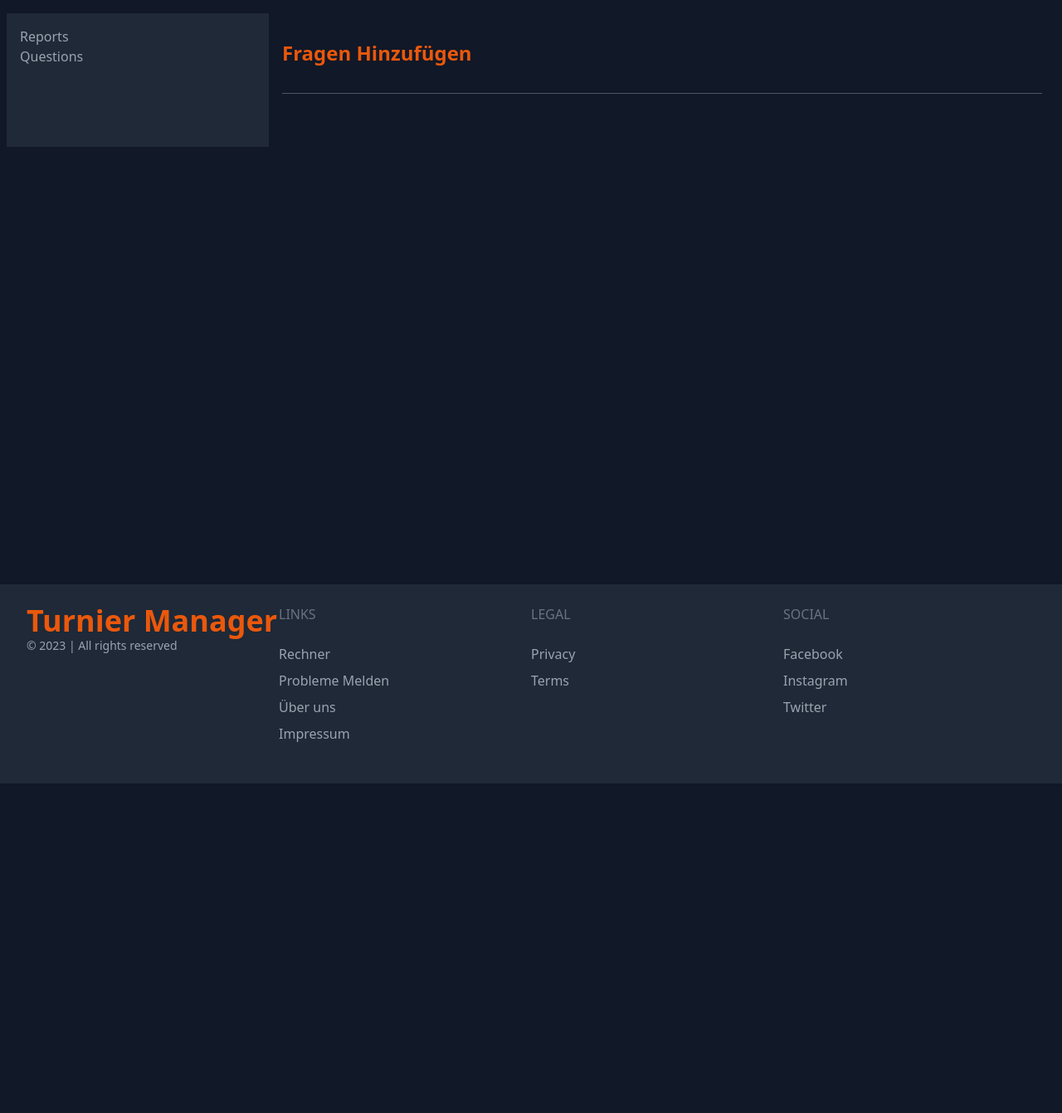
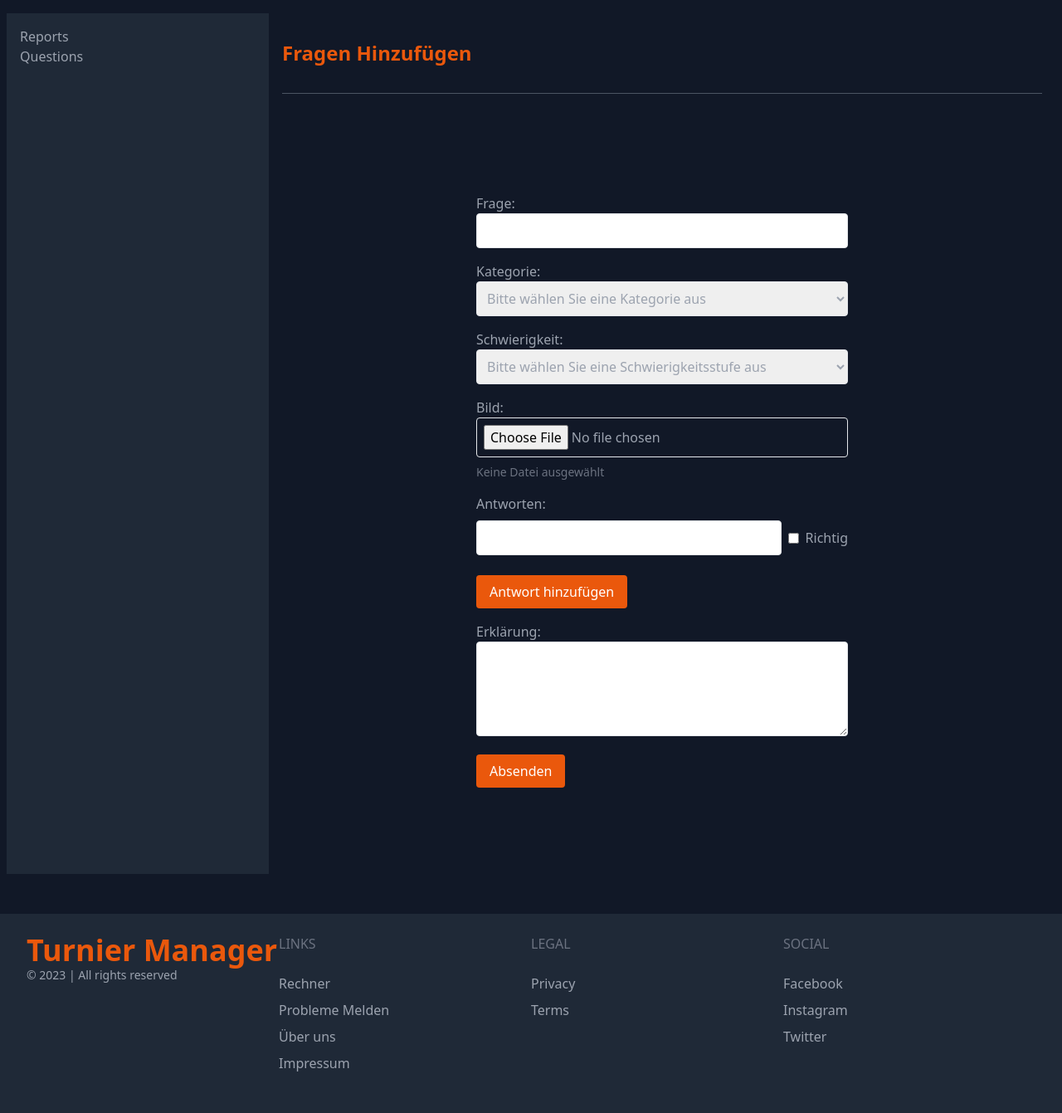
Before and after one commit to FischLord/PACEr, a Flask app: page /addQuestion in a window 1280 px wide. Shown: the part 140-1481 px from the top of the page at 83% size. Before the commit the page ends 1084 px from the top, so only its background shows below. Run offline with Flask 2, Linux system fonts and the light colour scheme; style sheets or scripts are compiled from the project's sources.

Commit message:
grundlegendes formular gebastelt

```diff
--- /dev/null
+++ b/TurnierManager/static/js/quiz/addQuestion.js
@@ -0,0 +1,65 @@
+document.addEventListener("DOMContentLoaded", function() {
+    const answersContainer = document.getElementById("answersContainer");
+    const addAnswerButton = document.getElementById("addAnswer");
+
+    let answerCount = 1;
+
+    addAnswerButton.addEventListener("click", function() {
+      const newInput = document.createElement("input");
+      newInput.className = "w-full p-2 border rounded mb-2 mr-2";
+      newInput.type = "text";
+      newInput.name = "answers[]";
+      newInput.required = true;
+
+      const newCheckbox = document.createElement("input");
+      newCheckbox.className = "mr-2";
+      newCheckbox.type = "checkbox";
+      newCheckbox.name = `correct_answers[${answerCount}]`;
+      newCheckbox.value = answerCount;
+
+      const answerWrapper = document.createElement("div");
+      answerWrapper.className = "flex items-center mb-2";
+      answerWrapper.appendChild(newInput);
+
+      // Die Checkbox und das Label direkt nach dem Input platzieren
+      answerWrapper.appendChild(newCheckbox);
+      answerWrapper.appendChild(document.createTextNode("Richtig"));
+
+      answersContainer.appendChild(answerWrapper);
+
+      answerCount++;
+    });
+  });
+
+
+  // Get the file input element
+var imageInput = document.getElementById("image");
+
+// Get the div element to show the file info
+var imageInfo = document.getElementById("image-info");
+
+// Add an event listener for when the user selects a file
+imageInput.addEventListener("change", function() {
+  // Check if a file is selected
+  if (this.files && this.files[0]) {
+    // Get the file name and size
+    var fileName = this.files[0].name;
+    var fileSize = this.files[0].size;
+
+    // Format the file size to KB or MB
+    var fileSizeFormatted = "";
+    if (fileSize < 1024) {
+      fileSizeFormatted = fileSize + " B";
+    } else if (fileSize < 1048576) {
+      fileSizeFormatted = (fileSize / 1024).toFixed(2) + " KB";
+    } else {
+      fileSizeFormatted = (fileSize / 1048576).toFixed(2) + " MB";
+    }
+
+    // Show the file name and size in the div element
+    imageInfo.textContent = fileName + " (" + fileSizeFormatted + ")";
+  } else {
+    // No file is selected, show a default message
+    imageInfo.textContent = "Keine Datei ausgewählt";
+  }
+});
--- a/TurnierManager/templates/admin/questions/addQuestion.html
+++ b/TurnierManager/templates/admin/questions/addQuestion.html
@@ -6,6 +6,67 @@
     </div>
     <!-- Trennstrich nur für die Desktop-Ansicht -->
     <hr class="border-gray-600 mb-8 hidden md:block">
+
+    <!--! Anfang des Formulars-->
+    <div class="bg-gray-900 text-gray-400 py-10">
+        <div class="max-w-lg mx-auto p-8">
+            <form id="questionForm">
+
+                <label class="block mt-4" for="question">Frage:</label>
+                <input class="w-full p-2 border rounded" type="text" id="question" name="question" required>
+                <label class="block mt-4" for="category">Kategorie:</label>
+                <select class="w-full p-2 border rounded" id="category" name="category" required>
+                    <option value="">Bitte wählen Sie eine Kategorie aus</option>
+                    <option value="Geographie">Geographie</option>
+                    <option value="Geschichte">Geschichte</option>
+                    <option value="Sport">Sport</option>
+                    <option value="Kunst">Kunst</option>
+                    <option value="Wissenschaft">Wissenschaft</option>
+                </select>
+
+                <label class="block mt-4" for="difficulty">Schwierigkeit:</label>
+                <select class="w-full p-2 border rounded" id="difficulty" name="difficulty" required>
+                    <option value="">Bitte wählen Sie eine Schwierigkeitsstufe aus</option>
+                    <option value="1">Leicht (1)</option>
+                    <option value="2">Einfach (2)</option>
+                    <option value="3">Mittel (3)</option>
+                    <option value="4">Schwer (4)</option>
+                    <option value="5">Sehr schwer (5)</option>
+                </select>
+
+                <label class="block mt-4" for="image">Bild:</label>
+                <input class="w-full p-2 border rounded" type="file" id="image" name="image" accept=".jpg,.png,.gif">
+                <div class="mt-2 text-sm text-gray-500" id="image-info">Keine Datei ausgewählt</div>
+
+
+
+                <div id="answersContainer" class="mt-4">
+                    <label class="block mb-2" for="answers">Antworten:</label>
+                    <div class="flex items-center mb-4">
+                        <input class="w-full p-2 border rounded mr-2 text-gray-400" type="text" name="answers[]"
+                            required>
+                        <input class="mr-2" type="checkbox" name="correct_answers[0]" value="0">
+                        <span class="text-gray-400">Richtig</span>
+                    </div>
+                </div>
+
+                <button type="button" id="addAnswer"
+                    class="bg-orange-600 hover:bg-orange-500 text-white py-2 px-4 rounded mt-2">Antwort
+                    hinzufügen</button>
+                <label class="block mt-4" for="explanation">Erklärung:</label>
+                <textarea class="w-full p-2 border rounded" id="explanation" name="explanation" rows="4"
+                    required></textarea>
+
+                <input class="bg-orange-600 hover:bg-orange-500 text-white py-2 px-4 rounded mt-4" type="submit"
+                    value="Absenden">
+            </form>
+        </div>
+    </div>
+
+
+
+
+    <script src="{{ url_for('static', filename='js/quiz/addQuestion.js') }}"></script>
 </div>
 
 {% endblock %}
```
